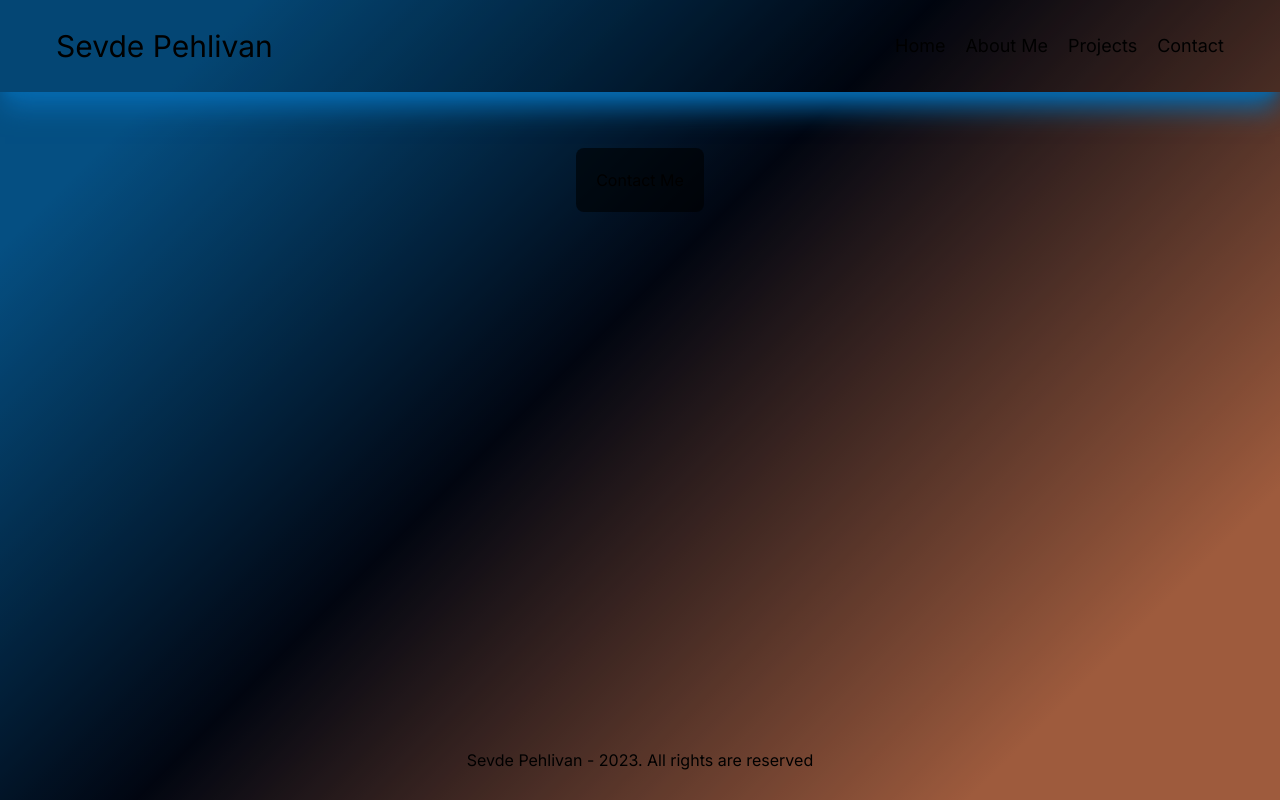
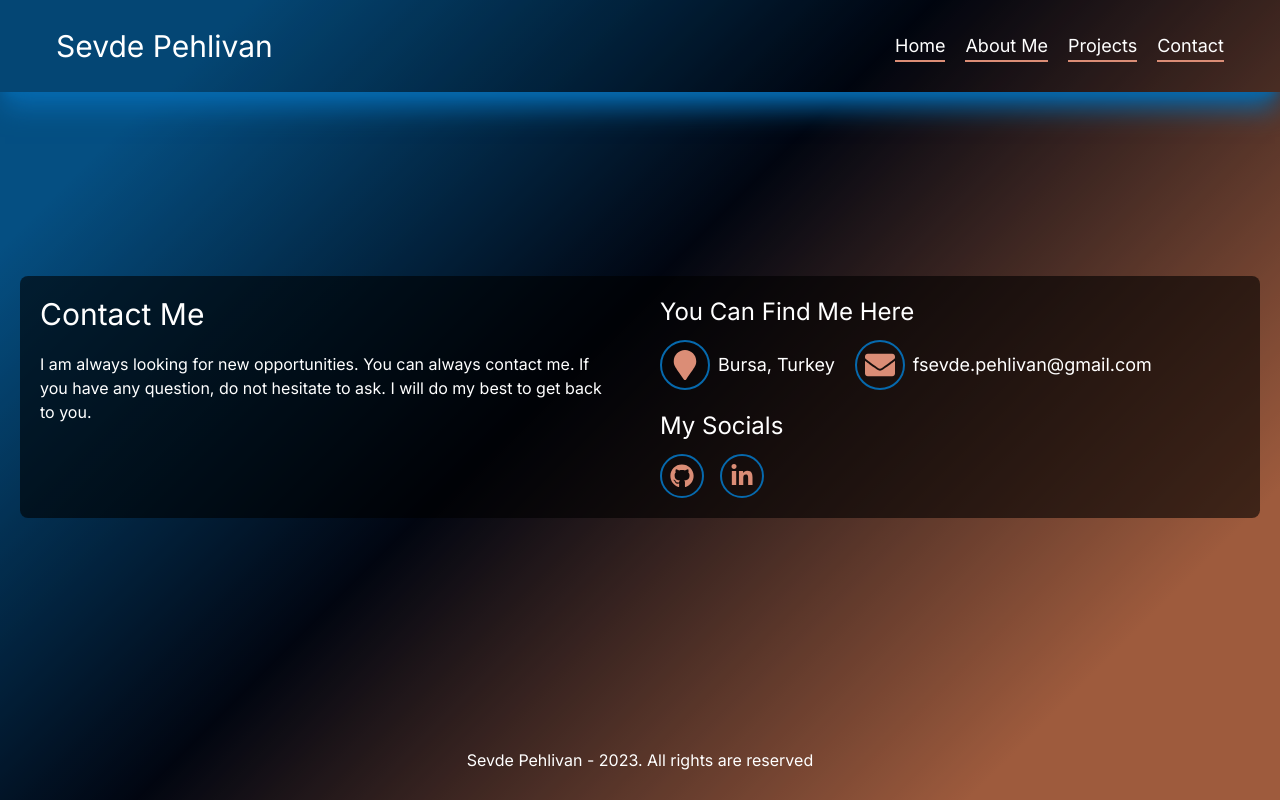
Before and after one commit to s-pehlivan/my-portfolio, a Next.js app: page /contact in a window 1280 px wide. Built offline with nearby package versions, Linux system fonts and the light colour scheme.

Commit message:
Add Contact

```diff
--- a/src/app/about/Intro.jsx
+++ b/src/app/about/Intro.jsx
@@ -10,12 +10,10 @@ const Intro = () => {
             Front-End Development
           </h2>
           <p>
-            Lorem ipsum, dolor sit amet consectetur adipisicing elit. Cupiditate
-            saepe esse autem nostrum! Minus tempore alias sapiente cum laborum
-            cumque ex necessitatibus quod doloribus optio sunt, facere ut
-            voluptatem dicta culpa unde ipsa soluta praesentium quidem sit odio
-            nesciunt obcaecati dolor. Rem tempora magni amet exercitationem
-            minima quidem rerum soluta.
+            I have started learning Front-End Development a year ago and
+            currently I am working as a mentor assistant in OJS Bootcamp and
+            currently looking for different job opportunities and new
+            challenges.
           </p>
         </div>
         <div>
@@ -23,12 +21,10 @@ const Intro = () => {
             iOS Development
           </h2>
           <p>
-            Lorem ipsum dolor sit amet, consectetur adipisicing elit. Error non,
-            atque porro, nemo tempore quos libero nobis doloribus eum unde
-            tenetur sit. Nostrum sunt porro dolores vero sint quia debitis
-            asperiores dicta ex? Vel assumenda rem, cumque quisquam corporis
-            necessitatibus! Eligendi aliquam dignissimos deserunt omnis suscipit
-            illum, cum hic! Molestias?
+            I have started learning iOS Application development two years ago
+            and have build different applications and earned experience. I am
+            passionate about iOS Develeopment and currently working on different
+            iOS projects.
           </p>
         </div>
       </div>
@@ -37,8 +33,8 @@ const Intro = () => {
           className=" brightness-75 rounded-full shadow-2xl shadow-[#DB8D76]/100 mt-5 "
           src="/images/avatar.png"
           alt="avatar"
-          width={1500}
-          height={1500}
+          width={900}
+          height={900}
         />
       </div>
     </section>
--- a/src/app/components/Banner.jsx
+++ b/src/app/components/Banner.jsx
@@ -17,7 +17,7 @@ const Banner = () => {
             An aspiring engineer with a passion for coding.
           </p>
           <div className="flex flex-col items-center gap-3 md:flex-row mt-10 text-lg md:text-xl">
-            <NavLinks />
+            <NavLinks mobileStyle="flex flex-col sm:flex-row mb-10" />
           </div>
           <SocialMedia />
         </div>
--- a/src/app/components/BlackContainer.jsx
+++ b/src/app/components/BlackContainer.jsx
@@ -3,8 +3,8 @@ import React from "react";
 const BlackContainer = ({ children }) => {
   return (
     <div className="h-full flex flex-col justify-center items-center mb-10 mt-24">
-      <div className="bg-black bg-opacity-60 rounded-lg p-5 my-8">
-        <div className="flex flex-col gap-14">{children}</div>
+      <div className="h-full bg-black bg-opacity-60 rounded-lg p-5 my-8">
+        <div className="h-full flex flex-col gap-14">{children}</div>
       </div>
     </div>
   );
--- a/src/app/components/Layout.jsx
+++ b/src/app/components/Layout.jsx
@@ -1,8 +1,8 @@
 import React from "react";
 const Layout = ({ children }) => {
   return (
-    <div className="relative min-h-screen backdrop-brightness-75">
-      <div className="container mx-auto p-5">{children}</div>
+    <div className="relative min-h-screen backdrop-brightness-75 text-white">
+      <div className="h-full container mx-auto p-5">{children}</div>
     </div>
   );
 };
--- a/src/app/components/LineTitle.jsx
+++ b/src/app/components/LineTitle.jsx
@@ -3,7 +3,9 @@ import React from "react";
 const LineTitle = ({ textSize, children }) => {
   return (
     <div
-      className={`${textSize || "text-xl"} header flex items-center gap-1 mb-3`}
+      className={`${
+        textSize || "text-xl"
+      } header flex items-center gap-1 mb-10 md:mb-3`}
     >
       <div className="w-6 h-0.5 rounded bg-[#DB8D76]"></div>
       <h3 className="font-bold">{children}</h3>
--- a/src/app/components/NavLink.jsx
+++ b/src/app/components/NavLink.jsx
@@ -3,7 +3,10 @@ import Link from "next/link";
 
 const NavLink = ({ path, title }) => {
   return (
-    <Link className={`pb-1 hover:text-slate-400 text-lg`} href={path}>
+    <Link
+      className={`pb-1 hover:text-slate-300 text-lg border-b-2 border-[#DB8D76] hover:border-[#0669ad]`}
+      href={path}
+    >
       {title}
     </Link>
   );
--- a/src/app/components/Navbar.jsx
+++ b/src/app/components/Navbar.jsx
@@ -10,7 +10,7 @@ const Navbar = () => {
   const [navbarOpen, setNavbarOpen] = useState(false);
 
   return (
-    <div className="navbar fixed top-0 left-0 right-0 backdrop-blur-xl bg-black bg-opacity-60 md:bg-opacity-10 shadow-xl shadow-[#0669AD]/100 transition-all delay-100">
+    <div className="navbar fixed top-0 left-0 right-0 backdrop-blur-xl bg-black bg-opacity-60 md:bg-opacity-10 shadow-xl shadow-[#0669AD]/100 transition-all delay-100 text-white">
       <nav>
         <div className="flex flex-col px-8 sm:px-14 md:px-18 py-2">
           <div className="flex justify-between items-center py-5">
--- a/src/app/components/SocialMedia.jsx
+++ b/src/app/components/SocialMedia.jsx
@@ -4,15 +4,15 @@ import { FaGithub, FaLinkedinIn } from "react-icons/fa";
 
 const SocialMedia = () => {
   return (
-    <div className="socials mt-7">
-      <ul className="flex gap-4 text-2xl text-[#0669AD]">
-        <li className="border-2 border-[#0669AD] hover:border-[#5eb7f2] hover:text-[#5eb7f2] p-2 rounded-full">
-          <Link href="/about">
+    <div className="socials">
+      <ul className="flex gap-4 text-2xl text-[#DB8D76]">
+        <li className="border-2 border-[#0669AD] hover:border-[#5eb7f2] hover:text-[#ffc19f] p-2 rounded-full">
+          <Link href="https://github.com/s-pehlivan">
             <FaGithub />
           </Link>
         </li>
-        <li className="border-2 border-[#0669AD] hover:border-[#5eb7f2] hover:text-[#5eb7f2] p-2 rounded-full">
-          <Link href="/about">
+        <li className="border-2 border-[#0669AD] hover:border-[#5eb7f2] hover:text-[#ffc19f] p-2 rounded-full">
+          <Link href="https://www.linkedin.com/in/f-sevde-pehlivan-77f/">
             <FaLinkedinIn />
           </Link>
         </li>
--- /dev/null
+++ b/src/app/contact/ContactContainer.jsx
@@ -0,0 +1,32 @@
+import React from "react";
+import ContactInfo from "./ContactInfo";
+import SocialMedia from "../components/SocialMedia";
+
+const ContactContainer = () => {
+  return (
+    <div className="info grid grid-cols-1 lg:grid-cols-2 gap-10">
+      <div className="contact-content mb-8">
+        <h1 className="text-3xl mb-5 text-center md:text-start">Contact Me</h1>
+        <p className="text-center sm:text-start">
+          I am always looking for new opportunities. You can always contact me.
+          If you have any question, do not hesitate to ask. I will do my best to
+          get back to you.
+        </p>
+      </div>
+      <div className="links">
+        <div className="mb-5">
+          <h2 className="text-2xl mb-3 text-center sm:text-start">
+            You Can Find Me Here
+          </h2>
+          <ContactInfo />
+        </div>
+        <div className="flex flex-col items-center sm:items-start">
+          <h2 className="text-2xl mb-3">My Socials</h2>
+          <SocialMedia />
+        </div>
+      </div>
+    </div>
+  );
+};
+
+export default ContactContainer;
--- /dev/null
+++ b/src/app/contact/ContactInfo.jsx
@@ -0,0 +1,25 @@
+import React from "react";
+import { FaEnvelope, FaMapMarker } from "react-icons/fa";
+import SocialMedia from "../components/SocialMedia";
+const ContactInfo = () => {
+  return (
+    <div className="flex flex-col sm:flex-row gap-5 justify-start items-center">
+      <div className="flex flex-col sm:flex-row items-center justify-center gap-2">
+        <span className="text-3xl text-[#DB8D76]  border-2 p-2 rounded-full border-[#0669ad]">
+          <FaMapMarker />
+        </span>
+        <span className="text-md sm:text-lg">Bursa, Turkey</span>
+      </div>
+      <div className="flex flex-col sm:flex-row items-center justify-center gap-2">
+        <span className="text-3xl text-[#DB8D76]  border-2 p-2 rounded-full border-[#0669ad]">
+          <FaEnvelope />
+        </span>
+        <span className="text-md text-center sm:text-start sm:text-lg break-all">
+          fsevde.pehlivan@gmail.com
+        </span>
+      </div>
+    </div>
+  );
+};
+
+export default ContactInfo;
--- a/src/app/contact/page.jsx
+++ b/src/app/contact/page.jsx
@@ -3,14 +3,16 @@ import Layout from "../components/Layout";
 import Navbar from "../components/Navbar";
 import BlackContainer from "../components/BlackContainer";
 import Footer from "../components/Footer";
-
+import ContactContainer from "./ContactContainer";
 const Contact = () => {
   return (
     <Layout>
       <Navbar />
-      <BlackContainer>
-        <div>Contact Me</div>
-      </BlackContainer>
+      <div className="mt-56 mb-32 sm:mb-12">
+        <BlackContainer>
+          <ContactContainer />
+        </BlackContainer>
+      </div>
       <Footer />
     </Layout>
   );
```
